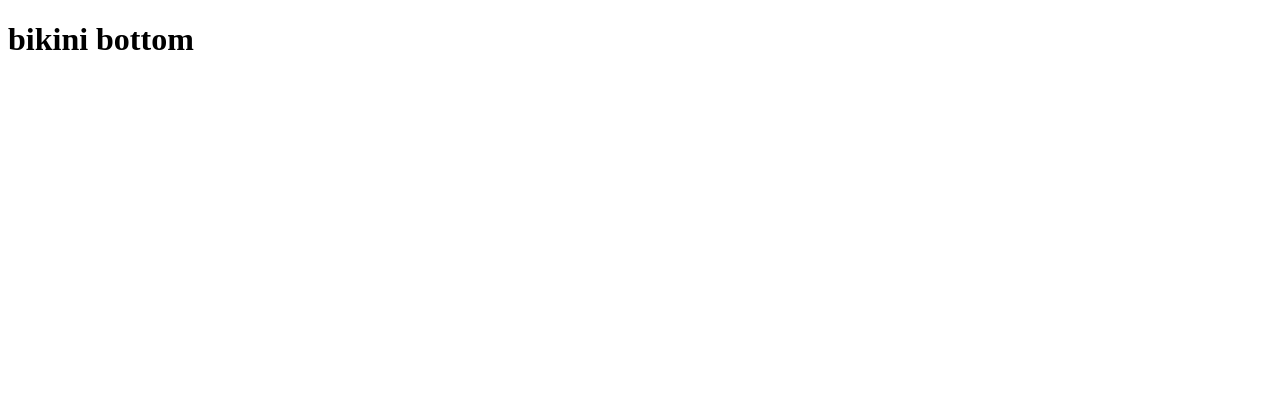
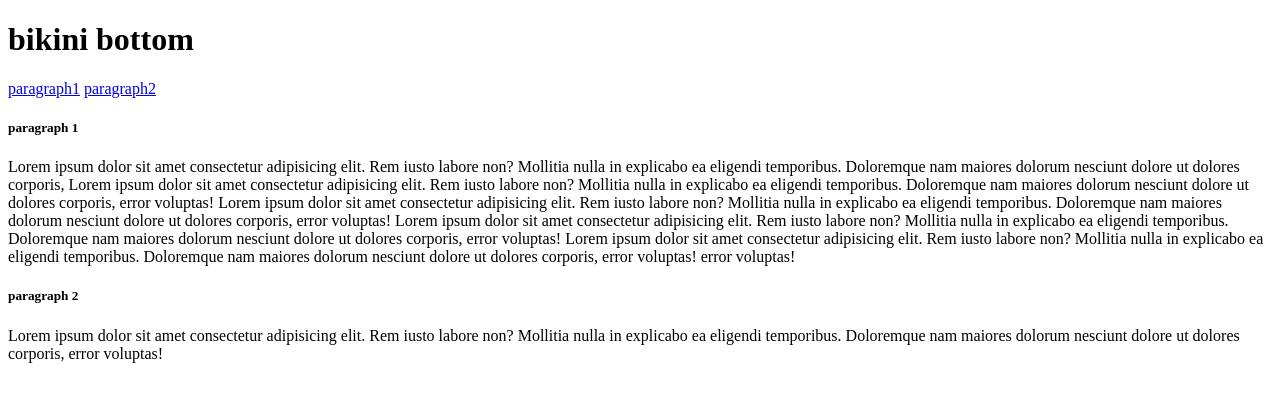
Before and after one commit to anothervictoria/squildworld, a plain HTML site: page index.html in a window 1280 px wide. Drawn offline with Linux system fonts and the light colour scheme.

Commit message:
third commit

```diff
--- a/index.html
+++ b/index.html
@@ -7,5 +7,33 @@
   </head>
   <body>
     <h1>bikini bottom</h1>
+    <a href="#paragraph1">paragraph1</a>
+    <a href="#paragraph2">paragraph2</a>
+
+    <h5 id="paragraph1">paragraph 1</h5>
+    <p>
+      Lorem ipsum dolor sit amet consectetur adipisicing elit. Rem iusto labore
+      non? Mollitia nulla in explicabo ea eligendi temporibus. Doloremque nam
+      maiores dolorum nesciunt dolore ut dolores corporis, Lorem ipsum dolor sit
+      amet consectetur adipisicing elit. Rem iusto labore non? Mollitia nulla in
+      explicabo ea eligendi temporibus. Doloremque nam maiores dolorum nesciunt
+      dolore ut dolores corporis, error voluptas! Lorem ipsum dolor sit amet
+      consectetur adipisicing elit. Rem iusto labore non? Mollitia nulla in
+      explicabo ea eligendi temporibus. Doloremque nam maiores dolorum nesciunt
+      dolore ut dolores corporis, error voluptas! Lorem ipsum dolor sit amet
+      consectetur adipisicing elit. Rem iusto labore non? Mollitia nulla in
+      explicabo ea eligendi temporibus. Doloremque nam maiores dolorum nesciunt
+      dolore ut dolores corporis, error voluptas! Lorem ipsum dolor sit amet
+      consectetur adipisicing elit. Rem iusto labore non? Mollitia nulla in
+      explicabo ea eligendi temporibus. Doloremque nam maiores dolorum nesciunt
+      dolore ut dolores corporis, error voluptas! error voluptas!
+    </p>
+
+    <h5 id="paragraph2">paragraph 2</h5>
+    <p>
+      Lorem ipsum dolor sit amet consectetur adipisicing elit. Rem iusto labore
+      non? Mollitia nulla in explicabo ea eligendi temporibus. Doloremque nam
+      maiores dolorum nesciunt dolore ut dolores corporis, error voluptas!
+    </p>
   </body>
 </html>
```
